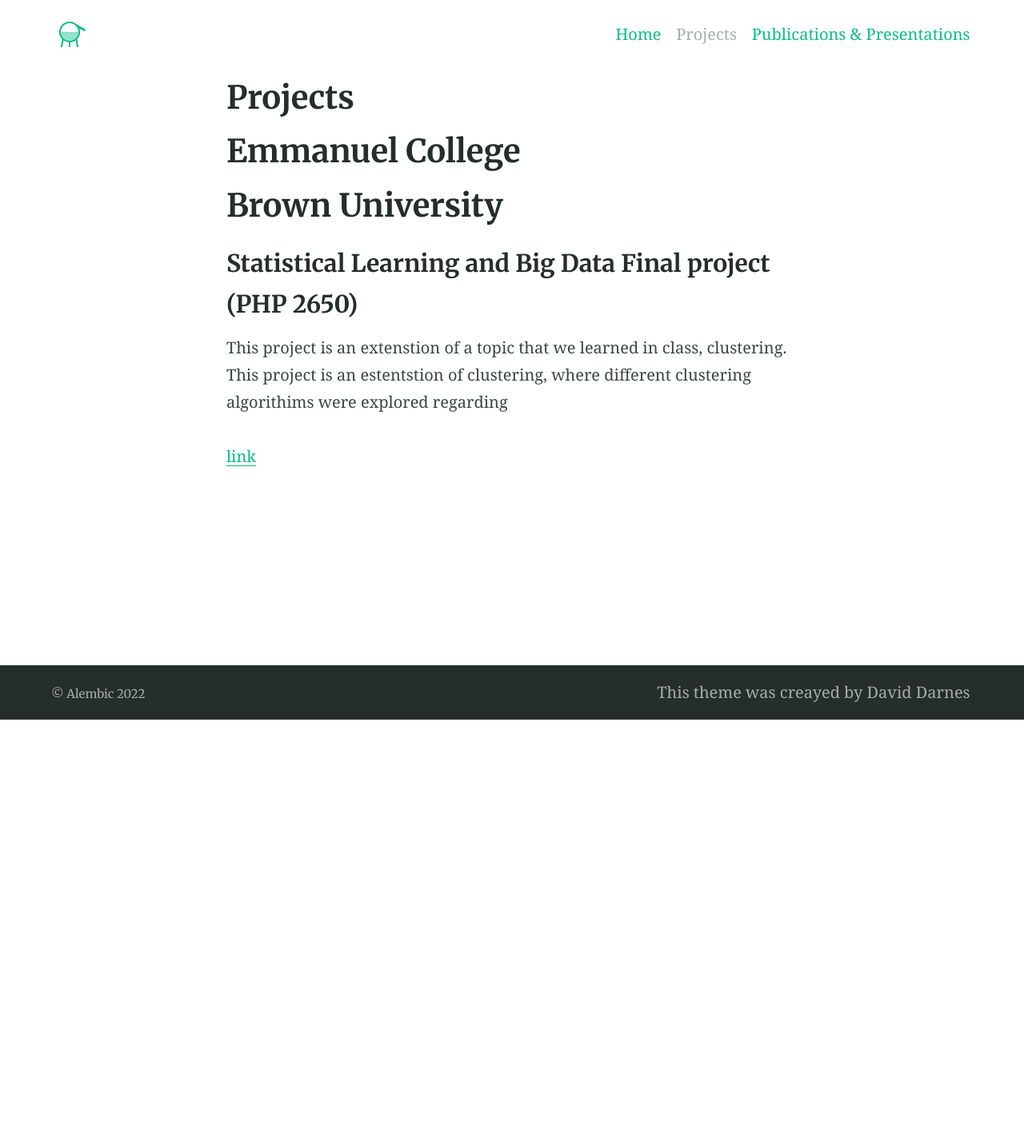
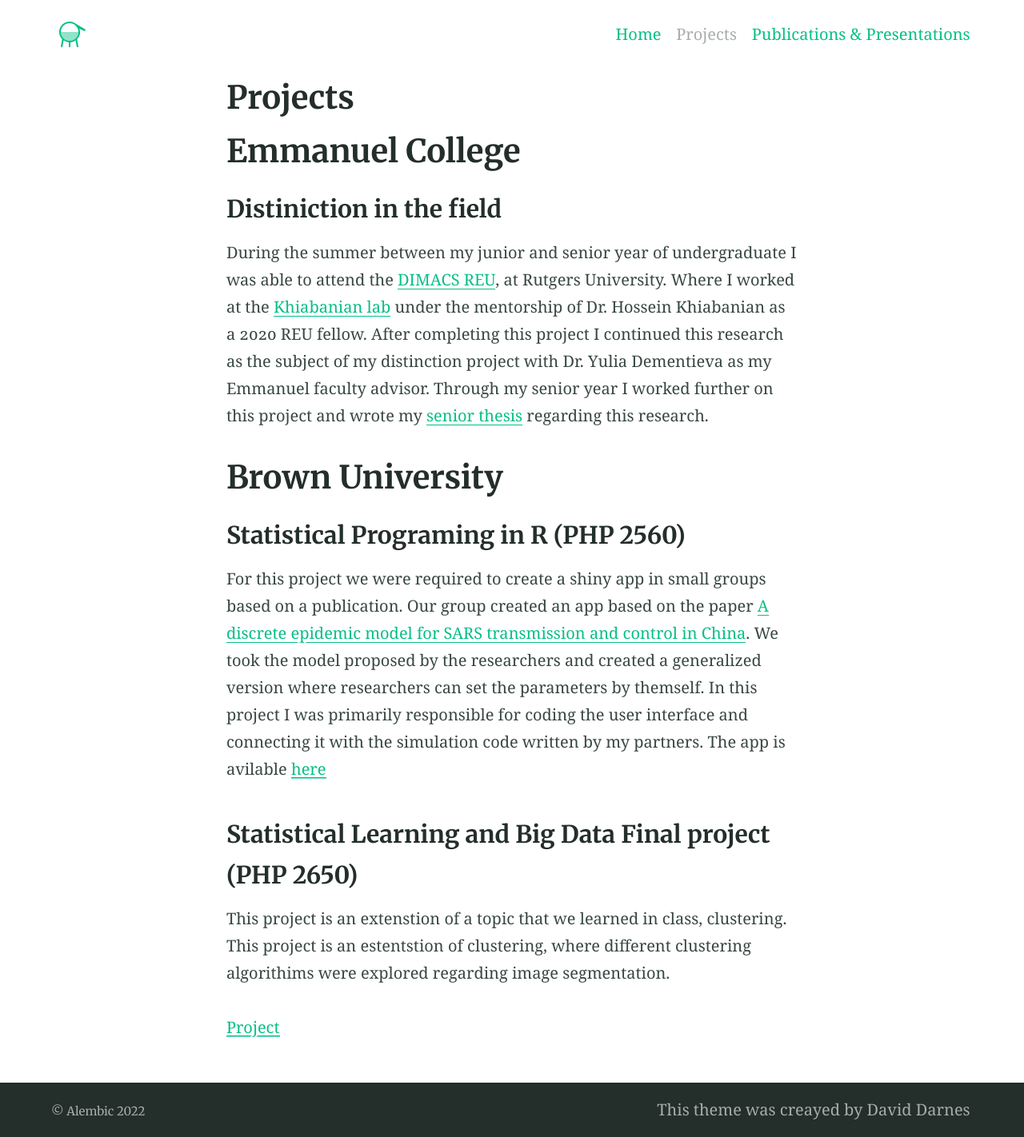
Before and after one commit to timhedspeth/timhedspeth.github.io, a Jekyll site: the page built from projects.md, in a window 1280 px wide. Shown: the whole page at 80% size. Built offline with Jekyll 4.4.1, drawn with Linux system fonts in a browser that asks for light colours; before the commit the page ends 900 px from its top, so only the background shows below that.

Commit message:
Update projects.md

```diff
--- a/projects.md
+++ b/projects.md
@@ -4,12 +4,17 @@ title: Projects
 
 # Emmanuel College
 
+### Distiniction in the field
+During the summer between my junior and senior year of undergraduate I was able to attend the [DIMACS REU](https://reu.dimacs.rutgers.edu/), at Rutgers University. Where I worked at the [Khiabanian lab](http://www.khiabanian-lab.org/pages/team.html) under the mentorship of Dr. Hossein Khiabanian as a 2020 REU fellow. After completing this project I continued this research as the subject of my distinction project with Dr. Yulia Dementieva as my Emmanuel faculty advisor. Through my senior year I worked further on this project and wrote my [senior thesis](Distiniction_Paper_draft.pdf) regarding this research.
 
 
 # Brown University
 
+### Statistical Programing in R (PHP 2560)
+
+For this project we were required to create a shiny app in small groups based on a publication. Our group created an app based on the paper [A discrete epidemic model for SARS transmission and control in China](https://doi.org/10.1016/j.mcm.2005.01.007). We took the model proposed by the researchers and created a generalized version where researchers can set the parameters by themself. In this project I was primarily responsible for coding the user interface and connecting it with the simulation code written by my partners. The app is avilable [here](https://nliux.shinyapps.io/PHP2560-Shiny-Final-Project/)
 
 ### Statistical Learning and Big Data Final project (PHP 2650)
-This project is an extenstion of a topic that we learned in class, clustering. This project is an estentstion of clustering, where different clustering algorithims were explored regarding
+This project is an extenstion of a topic that we learned in class, clustering. This project is an estentstion of clustering, where different clustering algorithims were explored regarding image segmentation.
 
-[link](php2650final.md)
+[Project](php2650final.md)
```
